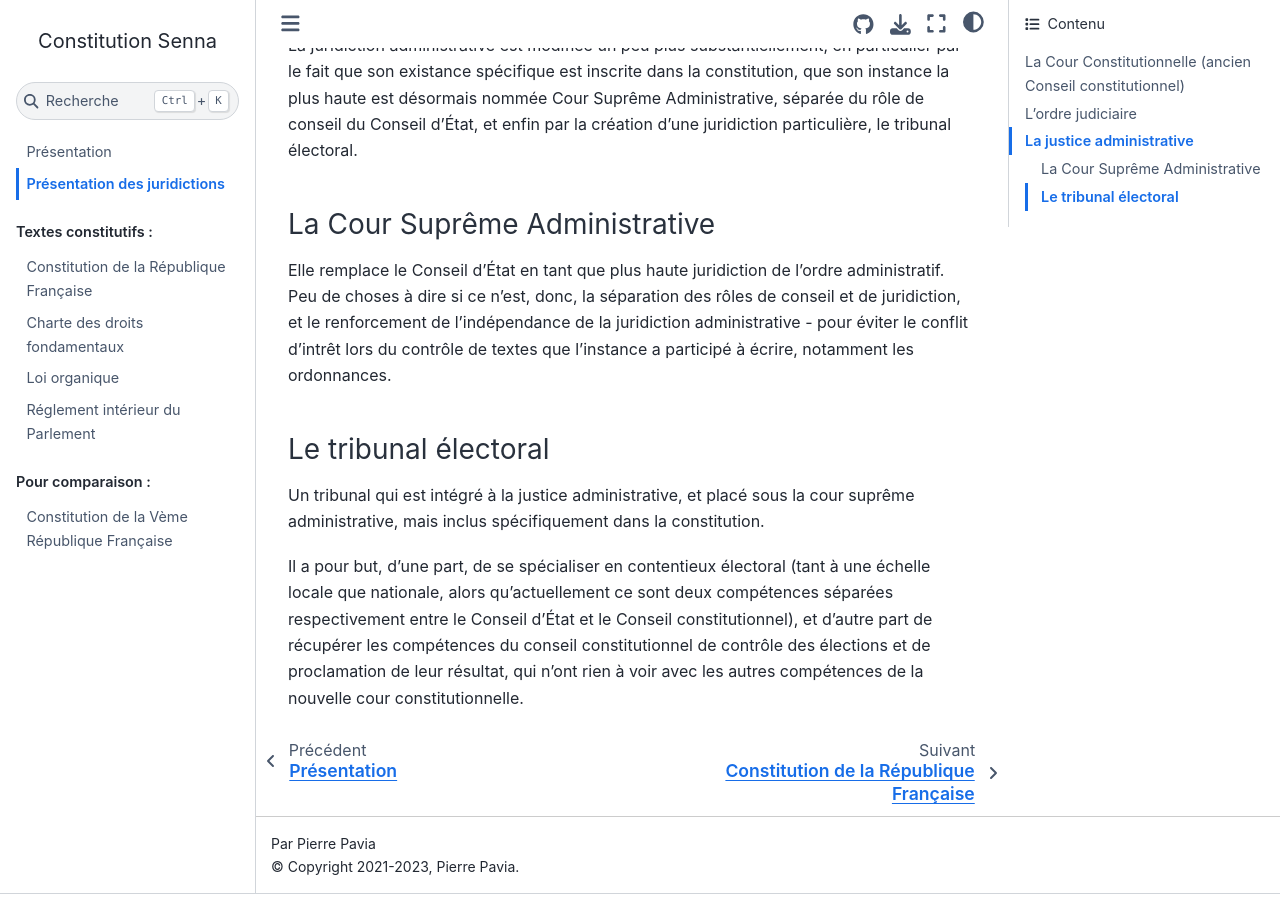
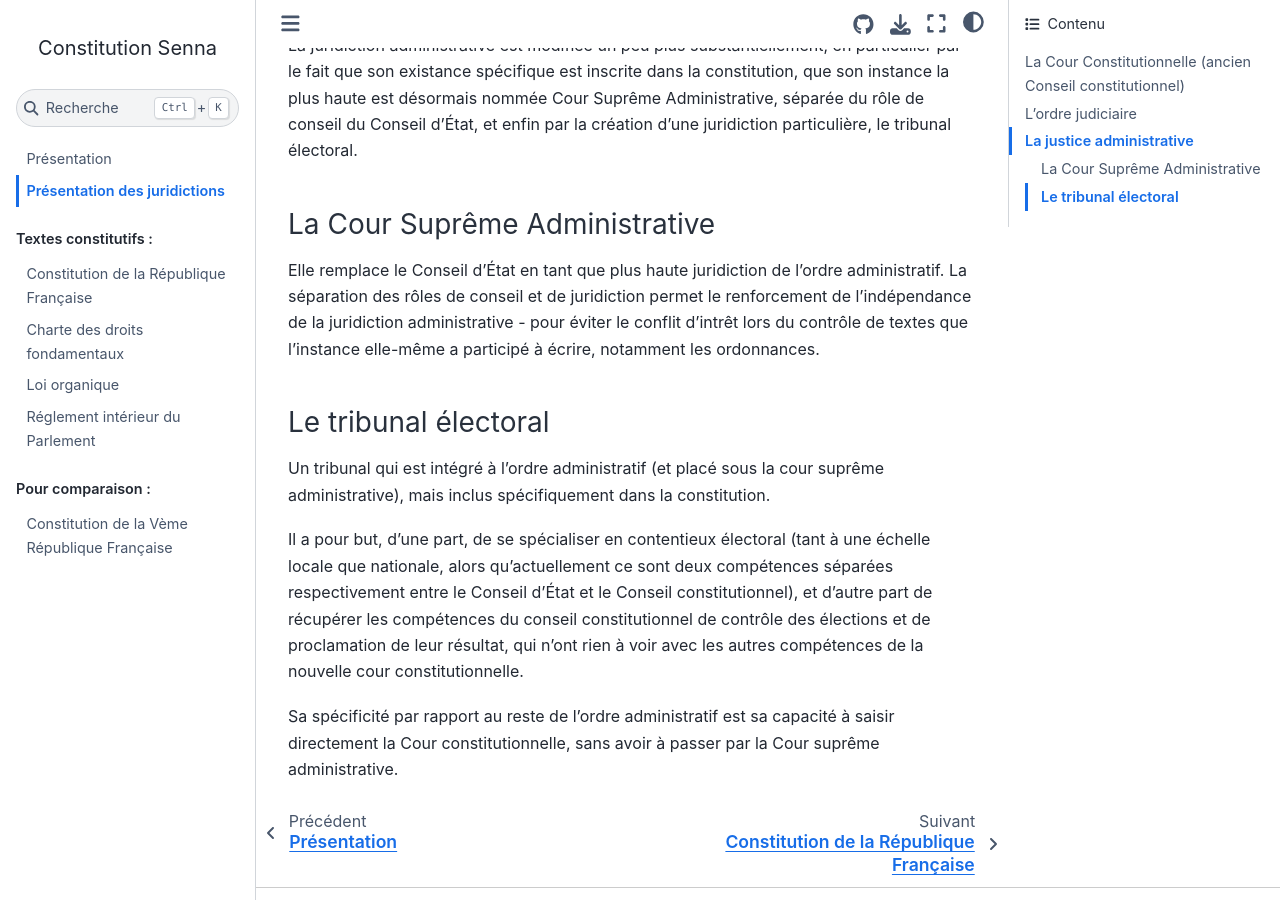
Before and after one commit to Gouvernathor/senna, a Sphinx documentation site: the page built from source/presentation_juridictions.rst, in a window 1280 px wide and 900 px high, scrolled down 5930 px. Built offline with Sphinx 7.4.7 and the Sphinx Book theme 1.1.4, drawn with Linux system fonts in a browser that asks for light colours.

Commit message:
Détails

```diff
--- a/source/presentation_juridictions.rst
+++ b/source/presentation_juridictions.rst
@@ -154,7 +154,7 @@
 La Cour Suprême Administrative
 ==============================
 
-Elle remplace le Conseil d'État en tant que plus haute juridiction de l'ordre administratif. Peu de choses à dire si ce n'est, donc, la séparation des rôles de conseil et de juridiction, et le renforcement de l'indépendance de la juridiction administrative - pour éviter le conflit d'intrêt lors du contrôle de textes que l'instance a participé à écrire, notamment les ordonnances.
+Elle remplace le Conseil d'État en tant que plus haute juridiction de l'ordre administratif. La séparation des rôles de conseil et de juridiction permet le renforcement de l'indépendance de la juridiction administrative - pour éviter le conflit d'intrêt lors du contrôle de textes que l'instance elle-même a participé à écrire, notamment les ordonnances.
 
 ..
     TODO
@@ -164,6 +164,8 @@
 Le tribunal électoral
 =====================
 
-Un tribunal qui est intégré à la justice administrative, et placé sous la cour suprême administrative, mais inclus spécifiquement dans la constitution.
+Un tribunal qui est intégré à l'ordre administratif (et placé sous la cour suprême administrative), mais inclus spécifiquement dans la constitution.
 
 Il a pour but, d'une part, de se spécialiser en contentieux électoral (tant à une échelle locale que nationale, alors qu'actuellement ce sont deux compétences séparées respectivement entre le Conseil d'État et le Conseil constitutionnel), et d'autre part de récupérer les compétences du conseil constitutionnel de contrôle des élections et de proclamation de leur résultat, qui n'ont rien à voir avec les autres compétences de la nouvelle cour constitutionnelle.
+
+Sa spécificité par rapport au reste de l'ordre administratif est sa capacité à saisir directement la Cour constitutionnelle, sans avoir à passer par la Cour suprême administrative.
```
